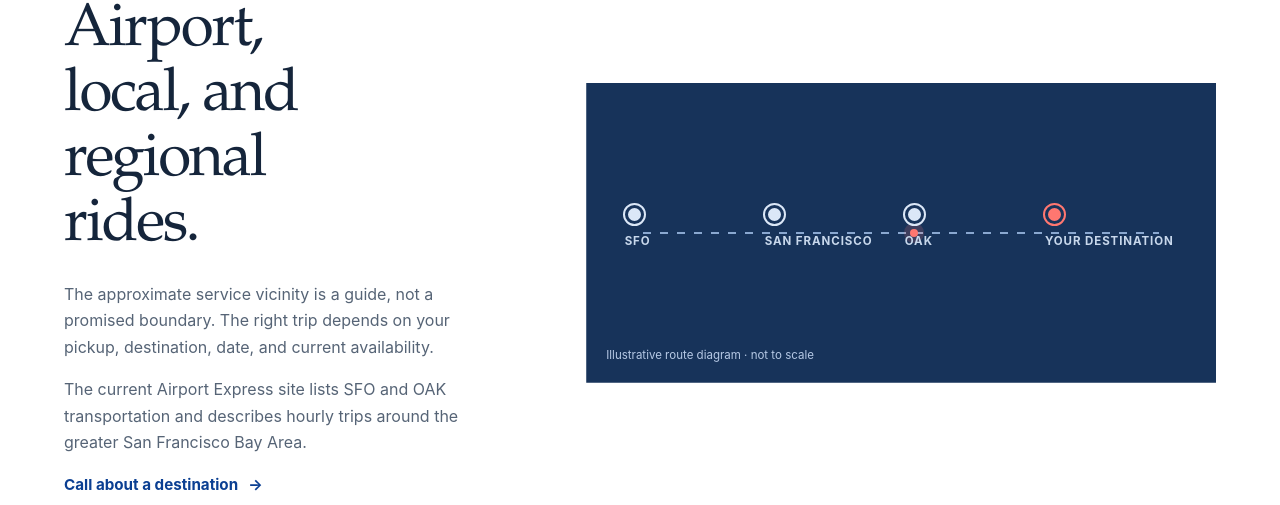
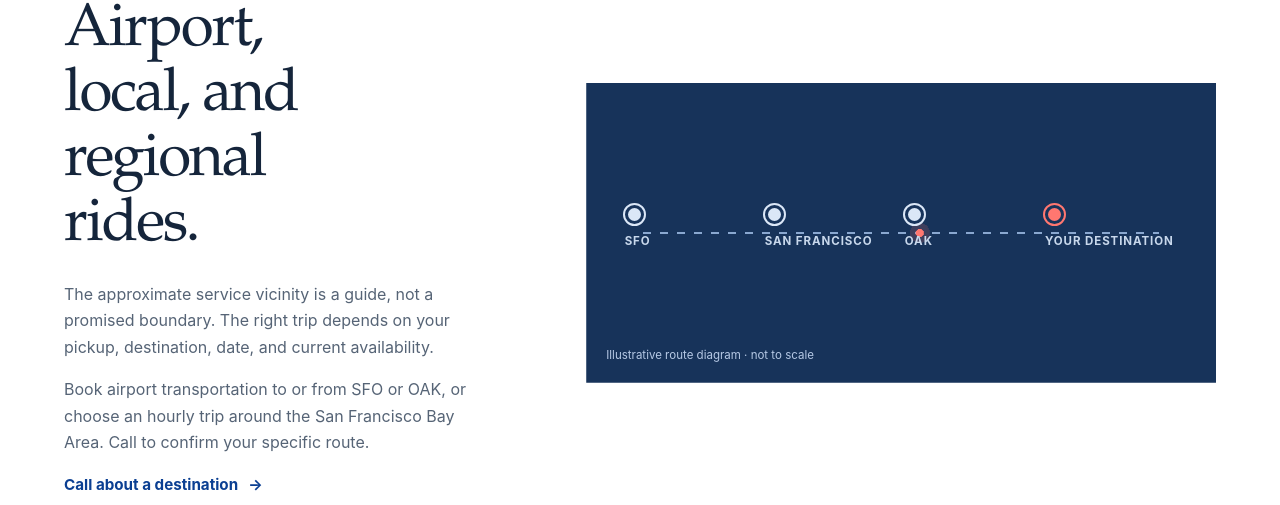
Before and after one commit to oriveronsites-ui/Airport-Express, a Next.js app: page /where-we-go in a window 1280 px wide. Shown: the part 778-1283 px from the top of the page. Built offline with nearby package versions, Linux system fonts and the light colour scheme.

Commit message:
fix: improve Airport Express booking and page UX

```diff
--- a/app/about/page.tsx
+++ b/app/about/page.tsx
@@ -35,8 +35,8 @@ export default function AboutPage() {
               ride.
             </p>
             <p>
-              Share the locations and timing you have in mind. Use the current reservation system
-              for listed options, or call if the trip is more involved.
+              Share the locations and timing you have in mind. Review online booking options, or call
+              Airport Express to talk through a more involved trip.
             </p>
           </div>
         </div>
--- a/app/faq/page.tsx
+++ b/app/faq/page.tsx
@@ -18,7 +18,7 @@ const questions = [
   {
     question: "Which airports do you serve?",
     answer:
-      "The current Airport Express website lists San Francisco International Airport (SFO) and Oakland International Airport (OAK). Check the current reservation options or call to confirm your trip.",
+      "Airport Express offers airport transportation to and from San Francisco International Airport (SFO) and Oakland International Airport (OAK). Check the booking options or call to confirm your trip details.",
   },
   {
     question: "Is my destination within the service area?",
@@ -28,7 +28,7 @@ const questions = [
   {
     question: "How do I book a ride?",
     answer:
-      "Continue to the current Airport Express reservation page to check rates and submit a booking, or call (415) 775-5121 for help with a custom trip.",
+      "Use the online reservation page to check rates and submit a booking, or call (415) 775-5121 to discuss a custom trip.",
   },
   {
     question: "Where can I find airport pickup instructions?",
--- a/app/globals.css
+++ b/app/globals.css
@@ -1030,14 +1030,16 @@ html[data-motion-ready="true"] [data-motion="image"][data-motion-state="hidden"]
 
 .region-diagram::after {
   position: absolute;
-  top: calc(50% - 4px);
+  top: 50%;
   left: 10%;
-  width: 8px;
-  height: 8px;
-  border-radius: 50%;
+  width: 78%;
+  height: 20px;
+  background: radial-gradient(circle, #ff7770 0 4px, rgb(255 119 112 / 17%) 4px 10px, transparent 10px);
+  background-position: left center;
+  background-repeat: no-repeat;
+  background-size: 20px 20px;
   animation: route-drift 11s linear infinite alternate;
-  background: #ff7770;
-  box-shadow: 0 0 0 6px rgb(255 119 112 / 17%);
+  transform: translate3d(0, -50%, 0);
   content: "";
 }
 
@@ -1084,11 +1086,11 @@ html[data-motion-ready="true"] [data-motion="image"][data-motion-state="hidden"]
 
 @keyframes route-drift {
   from {
-    left: 10%;
+    transform: translate3d(0, -50%, 0);
   }
 
   to {
-    left: 88%;
+    transform: translate3d(100%, -50%, 0);
   }
 }
 
@@ -1294,6 +1296,10 @@ html[data-motion-ready="true"] [data-motion="image"][data-motion-state="hidden"]
   margin-bottom: 0;
 }
 
+.contact-page__actions {
+  margin-top: 22px;
+}
+
 .page-section {
   padding-block: clamp(54px, 7vw, 92px);
 }
@@ -1512,6 +1518,30 @@ html[data-motion-ready="true"] [data-motion="image"][data-motion-state="hidden"]
   .menu-toggle {
     display: flex;
     order: 3;
+  }
+
+  .mobile-book-link {
+    display: inline-flex;
+    min-width: 78px;
+    min-height: 42px;
+    align-items: center;
+    justify-content: center;
+    gap: 5px;
+    margin-left: auto;
+    padding: 8px 12px;
+    border-radius: 4px;
+    background: var(--brand-red-deep);
+    color: #ffffff;
+    font-size: 0.8rem;
+    font-weight: 750;
+    line-height: 1;
+    text-decoration: none;
+    transition: background-color 160ms ease, transform 160ms ease;
+  }
+
+  .mobile-book-link:hover {
+    background: var(--brand-red);
+    color: #ffffff;
   }
 
   .primary-navigation {
--- a/app/services/airport-transportation/page.tsx
+++ b/app/services/airport-transportation/page.tsx
@@ -11,7 +11,7 @@ export const metadata: Metadata = {
 export default function AirportTransportationPage() {
   return (
     <ServicePage
-      description="Airport transportation is a core Airport Express service. The current site lists trips to and from San Francisco International Airport (SFO) and Oakland International Airport (OAK)."
+      description="Airport Express offers transportation to and from San Francisco International Airport (SFO) and Oakland International Airport (OAK). Confirm the details for your trip before you travel."
       details={[
         "San Francisco International Airport (SFO)",
         "Oakland International Airport (OAK)",
--- a/app/services/private-transportation/page.tsx
+++ b/app/services/private-transportation/page.tsx
@@ -11,6 +11,7 @@ export const metadata: Metadata = {
 export default function PrivateTransportationPage() {
   return (
     <ServicePage
+      hourly
       description="Not headed to an airport? Airport Express also provides private and point-to-point transportation within its operating area. Share the route you have in mind and confirm availability with the team."
       details={[
         "Direct rides between confirmed locations",
--- a/app/where-we-go/page.tsx
+++ b/app/where-we-go/page.tsx
@@ -38,8 +38,8 @@ export default function WhereWeGoPage() {
               depends on your pickup, destination, date, and current availability.
             </p>
             <p data-motion-part="detail">
-              The current Airport Express site lists SFO and OAK transportation and describes hourly
-              trips around the greater San Francisco Bay Area.
+              Book airport transportation to or from SFO or OAK, or choose an hourly trip around the
+              San Francisco Bay Area. Call to confirm your specific route.
             </p>
             <a className="text-link" data-motion-part="action" href={`tel:${site.phoneHref}`}>
               Call about a destination <span aria-hidden="true">→</span>
--- a/components/BookingLink.tsx
+++ b/components/BookingLink.tsx
@@ -5,15 +5,17 @@ export function BookingLink({
   children = "Book a ride",
   className = "button button--red",
   custom = false,
+  hourly = false,
 }: {
   children?: ReactNode;
   className?: string;
   custom?: boolean;
+  hourly?: boolean;
 }) {
   return (
     <a
       className={className}
-      href={custom ? site.customTripUrl : site.reservationUrl}
+      href={custom ? site.customTripUrl : hourly ? site.hourlyTripUrl : site.reservationUrl}
       rel="noreferrer"
       target="_blank"
     >
--- a/lib/site.ts
+++ b/lib/site.ts
@@ -7,6 +7,7 @@ export const site = {
   phoneHref: "+14157755121",
   email: "info@airportexpresssf.com",
   reservationUrl: "https://airportexpresssf.com/reservation",
+  hourlyTripUrl: "https://airportexpresssf.com/reservation?types=hourly",
   customTripUrl: "https://airportexpresssf.com/reservation?types=inquire",
   logo: "/images/airport-express-logo.png",
   shareImage: "/images/airport-express-social.webp",
--- a/next.config.ts
+++ b/next.config.ts
@@ -9,6 +9,7 @@ const nextConfig: NextConfig = {
   },
   async redirects() {
     return [
+      { source: "/home", destination: "/", permanent: true },
       { source: "/sitepages/topic/1", destination: "/about", permanent: true },
       { source: "/sitepages/topic/3", destination: "/policies", permanent: true },
       { source: "/sitepages/topic/7", destination: "/faq", permanent: true },
```
Also changed, not shown: app/contact/page.tsx (+13 -35 lines), app/page.tsx (+3 -6 lines), components/ServicePage.tsx (+5 -3 lines), 1 other file (tests, documents, lock files or other folders).
